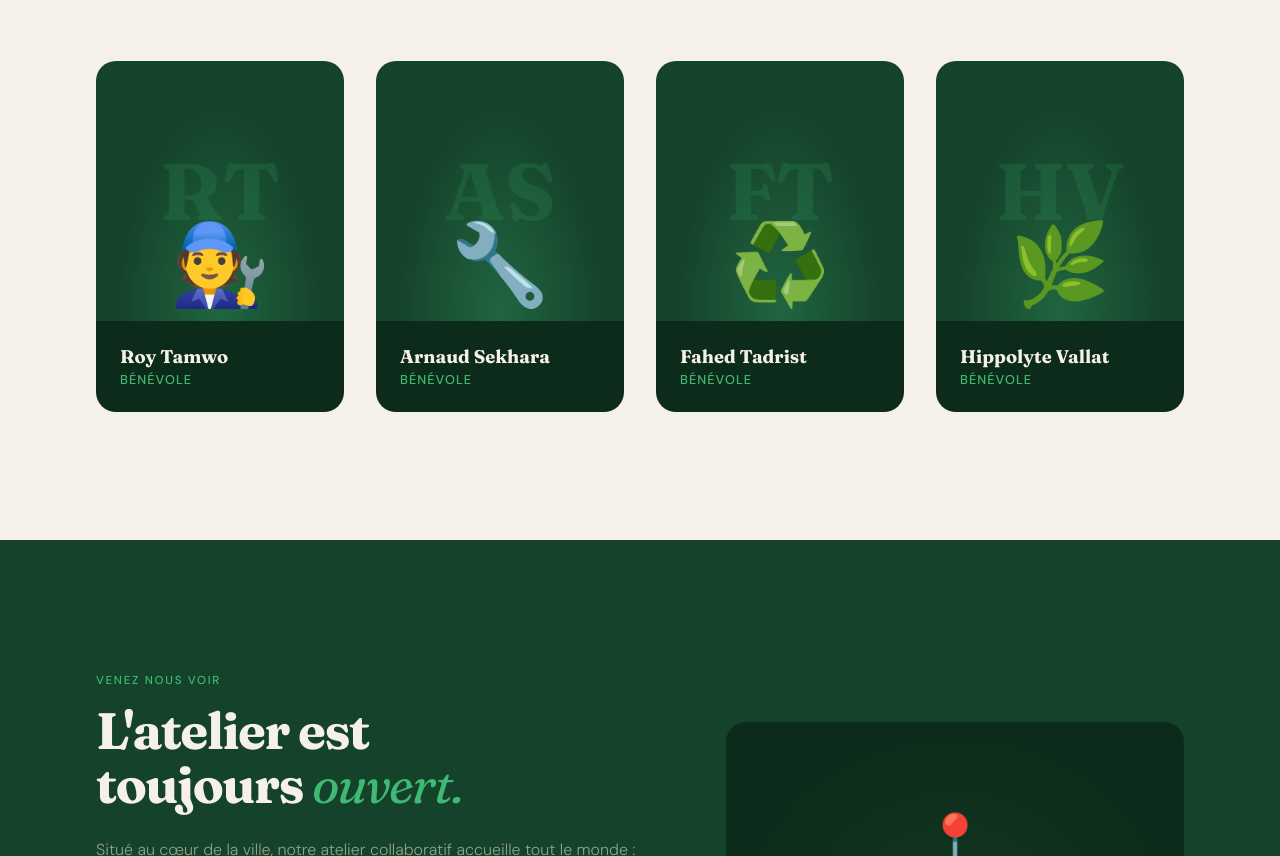
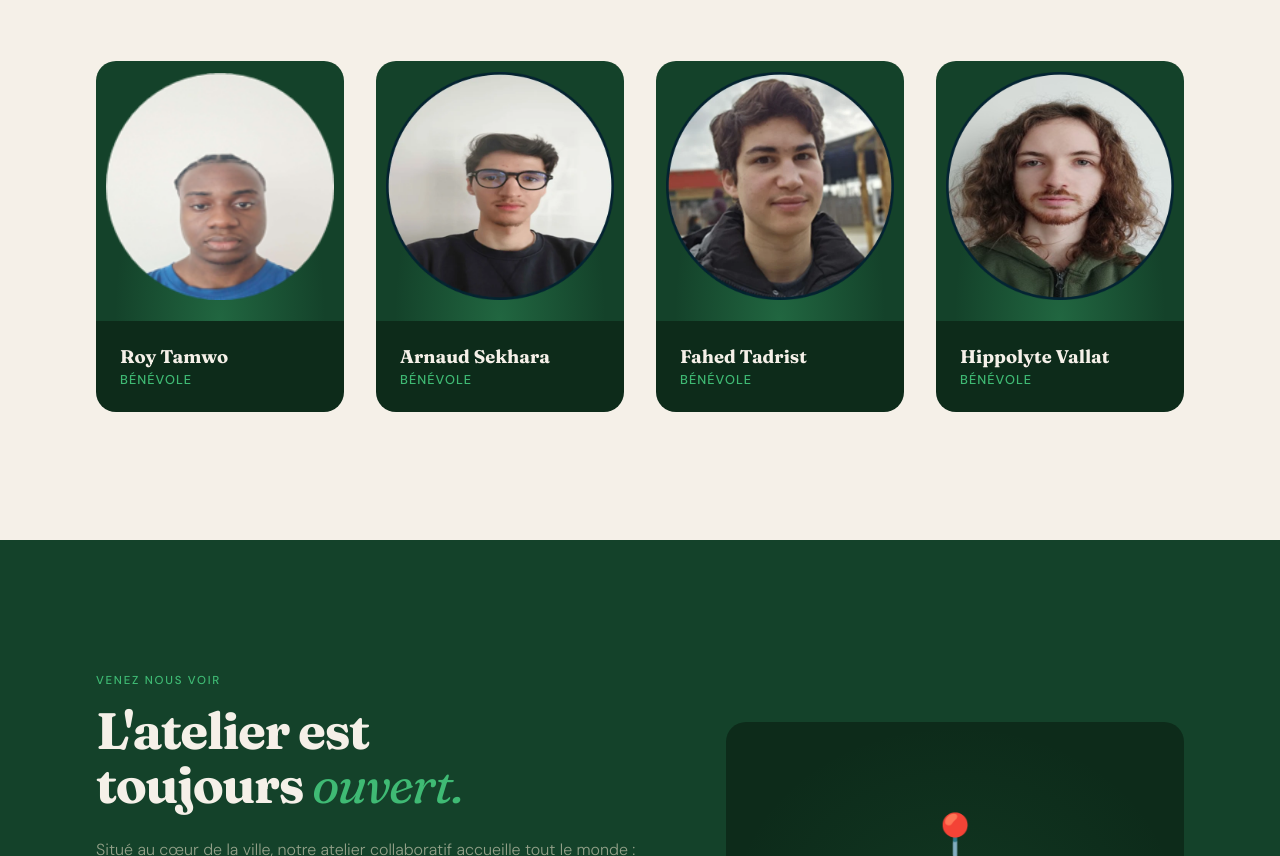
Before and after one commit to Royta-creator/VeloR-pare, a plain HTML site: page index.html in a window 1280 px wide. Shown: the part 2951-3807 px from the top of the page. Drawn offline with Linux system fonts and the light colour scheme.

Commit message:
photos
images

```diff
--- a/index.html
+++ b/index.html
@@ -592,9 +592,10 @@
     user-select: none;
   }
 
-  .team-figure {
+  .team-figure img{
     font-size: 5rem; position: relative; z-index: 1;
-    line-height: 1; padding-bottom: 1rem;
+    line-height: 1; padding:1rem;
+    width: 260px; height: auto;
   }
 
   .team-info {
@@ -1642,7 +1643,7 @@
       <div class="team-avatar">
         <div class="team-avatar-bg"></div>
         <span class="team-initials">RT</span>
-        <span class="team-figure">🧑‍🔧</span>
+        <span class="team-figure"> <img src="photos/roy.webp"/></span>
       </div>
       <div class="team-info">
         <div class="team-name">Roy Tamwo</div>
@@ -1653,7 +1654,7 @@
       <div class="team-avatar">
         <div class="team-avatar-bg"></div>
         <span class="team-initials">AS</span>
-        <span class="team-figure">🔧</span>
+        <span class="team-figure"><img src="photos/arnaud.webp"/></span>
       </div>
       <div class="team-info">
         <div class="team-name">Arnaud Sekhara</div>
@@ -1664,7 +1665,7 @@
       <div class="team-avatar">
         <div class="team-avatar-bg"></div>
         <span class="team-initials">FT</span>
-        <span class="team-figure">♻️</span>
+        <span class="team-figure"> <img src="photos/FAAAAH.webp"/></span>
       </div>
       <div class="team-info">
         <div class="team-name">Fahed Tadrist</div>
@@ -1675,7 +1676,7 @@
       <div class="team-avatar">
         <div class="team-avatar-bg"></div>
         <span class="team-initials">HV</span>
-        <span class="team-figure">🌿</span>
+        <span class="team-figure"> <img src="photos/hippo.webp"/></span>
       </div>
       <div class="team-info">
         <div class="team-name">Hippolyte Vallat</div>
```
Also changed, not shown: photos/FAAAAH.webp (added), photos/arnaud.webp (added), photos/hippo.webp (added), photos/roy.webp (added).
